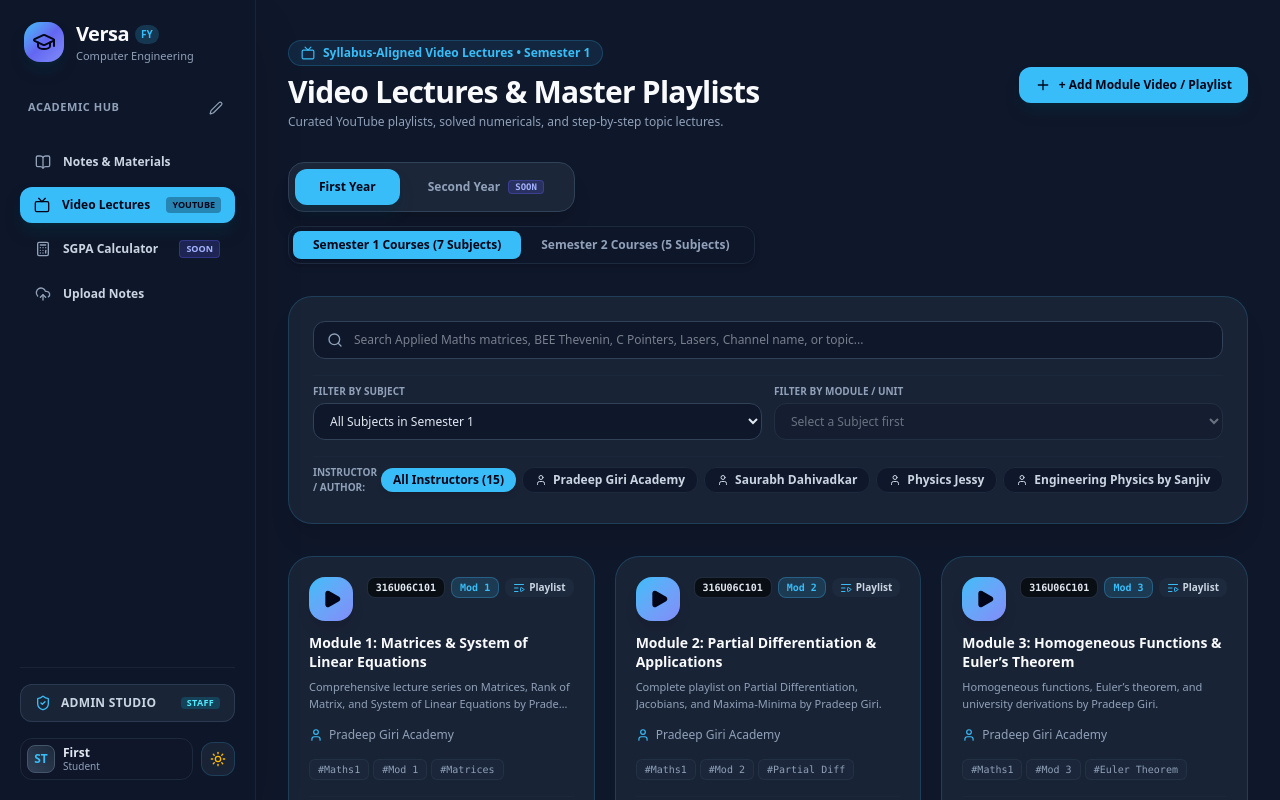
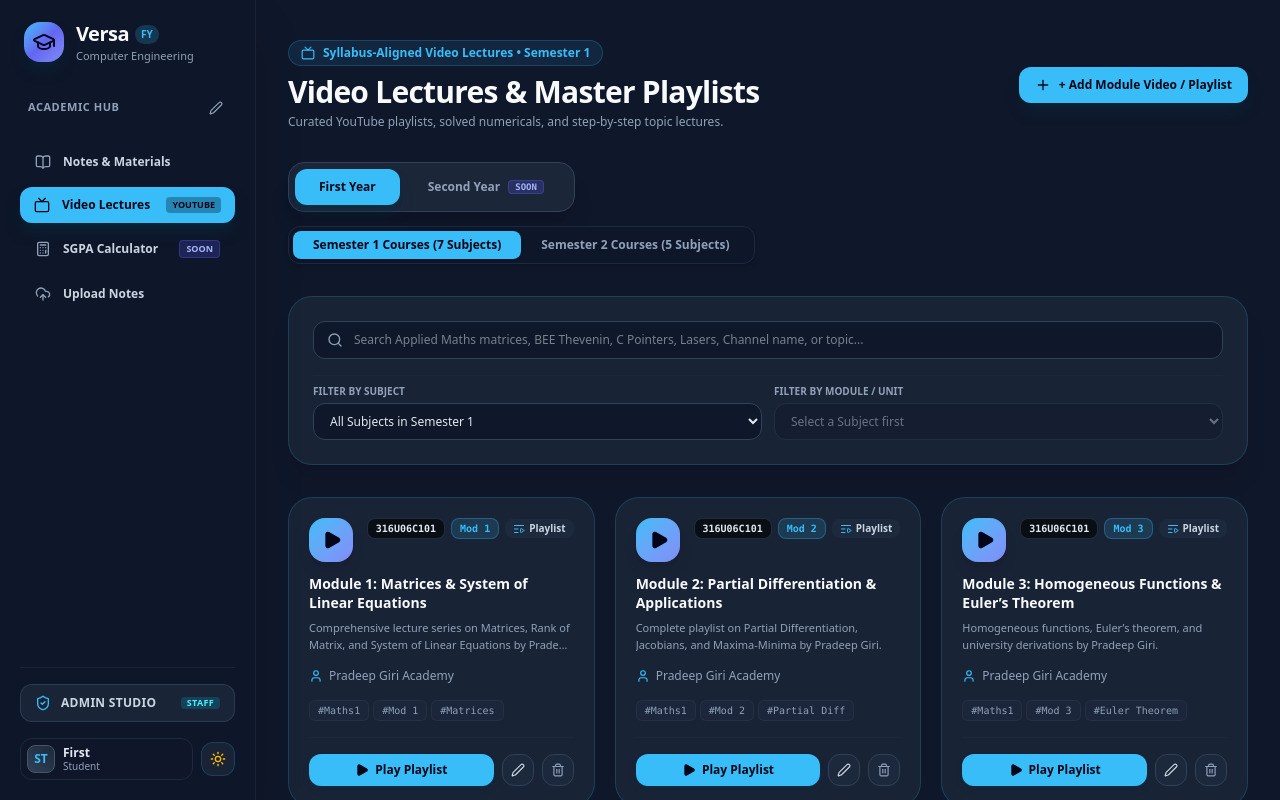
Before and after one commit to rajsheth0404-hash/versa, a Next.js app: page /youtube in a window 1280 px wide. Shown: the top 800 px of the page. Built offline with nearby package versions, Linux system fonts and the light colour scheme.

Commit message:
Remove generic instructor author pill bar from search filter area

```diff
--- a/src/app/youtube/page.tsx
+++ b/src/app/youtube/page.tsx
@@ -712,41 +712,7 @@ export default function YouTubeResourcesPage() {
           </div>
         )}
 
-        {/* Instructor / Channel Quick Filter Pills */}
-        {availableAuthors.length > 1 && (
-          <div className="pt-2 border-t border-slate-800/60">
-            <div className="flex items-center space-x-1.5 overflow-x-auto pb-1 scrollbar-none">
-              <span className="text-[10px] font-bold text-slate-400 uppercase mr-1">Instructor / Author:</span>
-              <button
-                onClick={() => setSelectedAuthor('all')}
-                className={`px-3 py-1 rounded-xl text-xs font-semibold transition flex-shrink-0 ${
-                  selectedAuthor === 'all'
-                    ? 'bg-[#38BDF8] text-slate-950 font-bold shadow-md'
-                    : 'bg-slate-900 text-slate-400 hover:text-white border border-slate-800'
-                }`}
-              >
-                All Instructors ({availableAuthors.length})
-              </button>
-              {availableAuthors.map((author) => {
-                const isSelected = selectedAuthor === author;
-                return (
-                  <button
-                    key={author}
-                    onClick={() => setSelectedAuthor(isSelected ? 'all' : author)}
-                    className={`px-3 py-1 rounded-xl text-xs font-semibold transition flex-shrink-0 flex items-center space-x-1.5 border ${
-                      isSelected
-                        ? 'bg-[#818CF8] text-slate-950 border-[#818CF8] font-bold shadow-md'
-                        : 'bg-slate-900 text-slate-300 border-slate-800 hover:border-slate-700 hover:text-white'
-                    }`}
-                  >
-                    <User className="w-3 h-3" />
-                    <span>{author}</span>
-                  </button>
-                );
-              })}
-            </div>
-          </div>
-        )}
+
 
         {(searchQuery || selectedSubject !== 'all' || selectedModule !== 'all' || selectedAuthor !== 'all') && (
           <div className="flex justify-end pt-1">
```
